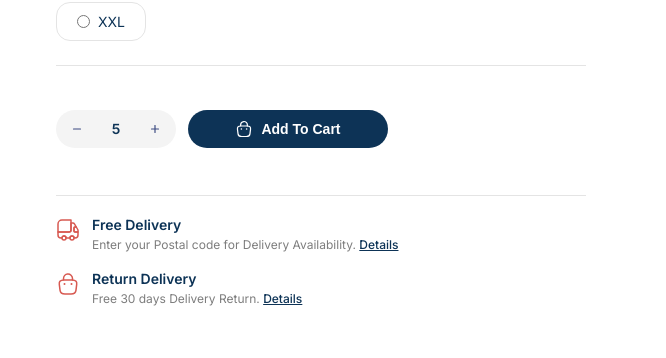
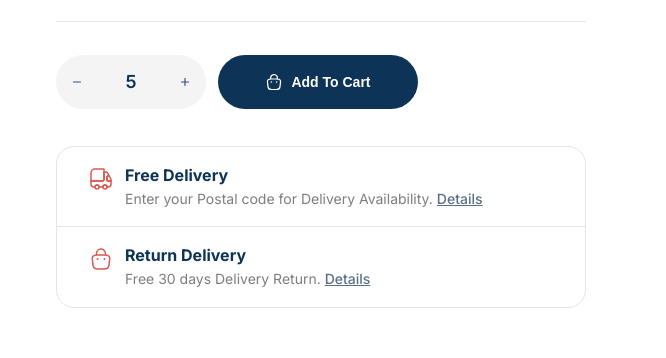
Before and after one commit to saynabashari/midterm-project, a plain HTML site: page index.html in a window 1280 px wide. Shown: the part 701-1059 px from the top of the page, 614-1280 px from the left. Drawn offline with Linux system fonts and the light colour scheme; a web font is replaced by a local one.

Commit message:
Update Midterm Project

```diff
--- a/style.css
+++ b/style.css
@@ -517,6 +517,7 @@ header {
   cursor: pointer;
   color: #0d3356;
   transition: all 0.2s ease;
+  background-color: #ece9e98d;
 }
 
 .size-radio input[type="radio"] {
@@ -526,7 +527,7 @@ header {
 
 .size-radio.active {
   border-color: #0d3356;
-  background-color: #f9fbfd;
+  background-color: #ece9e98d;
   font-weight: 600;
 }
 
@@ -541,9 +542,10 @@ header {
   align-items: center;
   justify-content: space-between;
   background-color: #f4f4f4;
-  border-radius: 30px;
+  border-radius: 99px;
   padding: 10px 12px;
-  width: 120px;
+  width: 150px;
+  height: 54px;
 }
 
 .quantity-selector button {
@@ -563,7 +565,7 @@ header {
 
 .quantity-selector span {
   font-weight: 600;
-  font-size: 14px;
+  font-size: 18px;
   color: #0d3356;
 }
 
@@ -573,7 +575,7 @@ header {
   color: #fff;
   border: none;
   border-radius: 30px;
-  padding: 10px 20px;
+  padding: 16px 28px;
   font-size: 14px;
   font-weight: 600;
   display: flex;
@@ -596,15 +598,16 @@ header {
 .delivery-info {
   display: flex;
   flex-direction: column;
-  gap: 16px;
-  padding-top: 20px;
-  border-top: 1px solid #e4e4e4;
+  border: 1px solid #e4e4e4;
+  border-radius: 18px;
+  overflow: hidden;
 }
 
 .info-item {
   display: flex;
   align-items: flex-start;
   gap: 12px;
+  padding: 18px 32px;
 }
 
 .info-icon {
@@ -612,23 +615,25 @@ header {
   height: 24px;
   margin-top: 2px;
 }
-
+.info-item + .info-item {
+  border-top: 1px solid #e4e4e4;
+}
 .info-item h4 {
   margin: 0 0 4px 0;
-  font-size: 14px;
-  font-weight: 600;
+  font-size: 16px;
+  font-weight: 700;
   color: #0d3356;
 }
 
 .info-item p {
   margin: 0;
-  font-size: 12px;
+  font-size: 14px;
   color: #7d7d7d;
   line-height: 1.4;
 }
 
 .info-item a {
-  color: #0d3356;
+  color: #5a6e85;
   font-weight: 500;
   text-decoration: underline;
 }
@@ -880,9 +885,9 @@ header {
 }
 
 .item-title {
-  font-size: 14px;
+  font-size: 12px;
+  color: #5a6e85;
   font-weight: 600;
-  color: #0d3356;
   margin: 0;
 }
 
```
Also changed, not shown: 1 other file.
